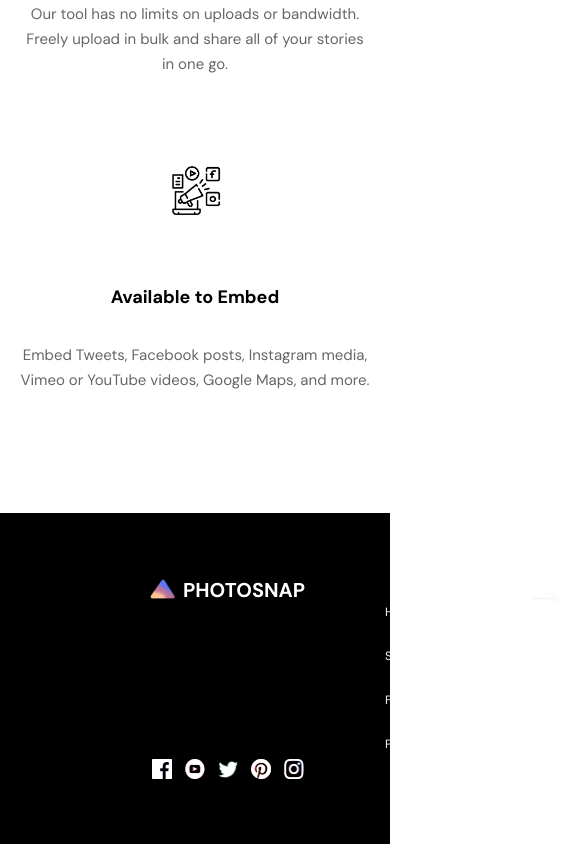
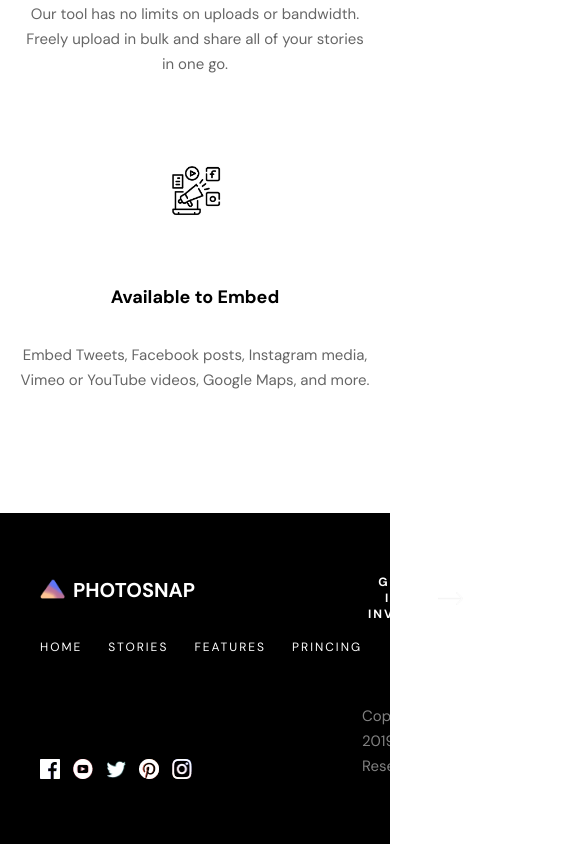
Before and after one commit to EduuBraga/Photosnap, a React (Vite) app: page / in a window 390 px wide. Shown: the part 3615-4459 px from the top of the page, 564 px wide, since content can reach past the window. Built offline with nearby package versions, Linux system fonts and the light colour scheme.

Commit message:
Feat: Add responsividade(tablet) no footer

```diff
--- a/src/components/Footer/index.jsx
+++ b/src/components/Footer/index.jsx
@@ -17,7 +17,7 @@ import pinterest_color from '../../assets/icons/pinterest_color.png';
 import instagram_color from '../../assets/icons/instagram_color.png';
 import arrow_white from '../../assets/icons/arrow_white.png';
 
-import { Container, ContainerRight, ContainerLeft, Nav, MidiasSociais, ContainerLogoAndMidia } from "./style";
+import { Container, ContainerRight, ContainerLeft, ContainerLeftTwo, Nav, MidiasSociais, ContainerLogoAndMidia, Logo, ContainerLogoAndNav } from "./style";
 
 export function Footer() {
   let navigate = useNavigate()
@@ -26,10 +26,10 @@ export function Footer() {
     <Container>
       <ContainerLeft>
         <ContainerLogoAndMidia>
-          <div onClick={() => { navigate('/') }}>
+          <Logo onClick={() => { navigate('/') }}>
             <img src={logo} alt="Logo da photosnap" />
             <p>PHOTOSNAP</p>
-          </div>
+          </Logo>
 
           <MidiasSociais>
             <div>
@@ -63,6 +63,46 @@ export function Footer() {
         </Nav>
       </ContainerLeft>
 
+      <ContainerLeftTwo>
+        <ContainerLogoAndNav>
+          <Logo onClick={() => { navigate('/') }}>
+            <img src={logo} alt="Logo da photosnap" />
+            <p>PHOTOSNAP</p>
+          </Logo>
+
+          <Nav>
+            <a onClick={() => { navigate('/') }}>HOME</a>
+            <a onClick={() => { navigate('/stories') }}>STORIES</a>
+            <a onClick={() => { navigate('/features') }}>FEATURES</a>
+            <a onClick={() => { navigate('/pricing') }}>PRINCING</a>
+          </Nav>
+        </ContainerLogoAndNav>
+
+        <MidiasSociais>
+          <div>
+            <img src={facebook_white} alt="Ícone facebook branco" />
+            <img src={facebook_color} alt="Ícone facebook colorido" />
+          </div>
+          <div>
+            <img src={youtube_white} alt="ícone Youtube branco" />
+            <img src={youtube_color} alt="ícone Youtube colorido" />
+          </div>
+          <div>
+            <img src={twitter_white} alt="Ícone twitter branco" />
+            <img src={twitter_color} alt="Ícone twitter colorido" />
+          </div>
+          <div>
+            <img src={pinterest_white} alt="Ícone pinterest branco" />
+            <img src={pinterest_color} alt="Ícone pinterest colorido" />
+          </div>
+          <div>
+            <img src={instagram_white} alt="Ícone instagram branco" />
+            <img src={instagram_color} alt="Ícone instagram colorido" />
+          </div>
+        </MidiasSociais>
+
+      </ContainerLeftTwo>
+
       <ContainerRight>
         <Button4 onClick={() => { navigate('/pricing') }}>GET IN INVITE <img src={arrow_white} alt="Arrow right" /></Button4>
         <p>Copyright 2019. All Rights Reserved</p>
--- a/src/components/Footer/style.jsx
+++ b/src/components/Footer/style.jsx
@@ -6,27 +6,32 @@ export const Container = styled.footer`
   display: flex;
   justify-content: space-between;
   padding: 65px 150px;
+
+  @media screen and (max-width: 768px){
+    padding: 65px 40px;
+  }
 `
 
 export const ContainerLeft = styled.div`
-  display: flex;
-  justify-content: space-between;
-  gap: 80px;
-`
-
-export const ContainerLogoAndMidia = styled.div`
-  display: flex;
-  flex-direction: column;
-  align-items: center;
+  display: none;
   justify-content: space-between;
   gap: 80px;
 
-  div:nth-child(1){
+  @media screen and (min-width: 769px){
+    display: flex;
+  }
+`
+
+export const Logo = styled.div`
   display: flex;
   justify-content: center;
   align-items: center;
   cursor: pointer;
   gap: 8px;
+
+  @media screen and (max-width: 768px){
+    justify-content: flex-start;
+  }
 
   img{
     width: 25px;
@@ -36,7 +41,33 @@ export const ContainerLogoAndMidia = styled.div`
     font-weight: 700;
     font-size: 20px;
   }
+`
+
+export const ContainerLeftTwo = styled.div`
+  display: none;
+  justify-content: space-between;
+  flex-direction: column;
+  align-items: flex-start;
+  gap: 72px;
+
+  @media screen and (max-width: 768px){
+    display: flex;
   }
+`
+
+export const ContainerLogoAndNav = styled.div`
+  display: flex;
+  flex-direction: column;
+  align-items: flex-start;
+  gap: 32px;
+`
+
+export const ContainerLogoAndMidia = styled.div`
+  display: flex;
+  flex-direction: column;
+  align-items: center;
+  justify-content: space-between;
+  gap: 80px;
 `
 
 export const MidiasSociais = styled.div`
@@ -83,6 +114,11 @@ export const Nav = styled.nav`
   align-items: flex-start;
   gap: 19px;
 
+  @media screen and (max-width: 768px){
+    flex-direction: row;
+    gap: 26px;
+  }
+
   a{
     font-size: 12px;
     letter-spacing: 2px;
```
Lines whose indentation alone changed are shown as unchanged.
